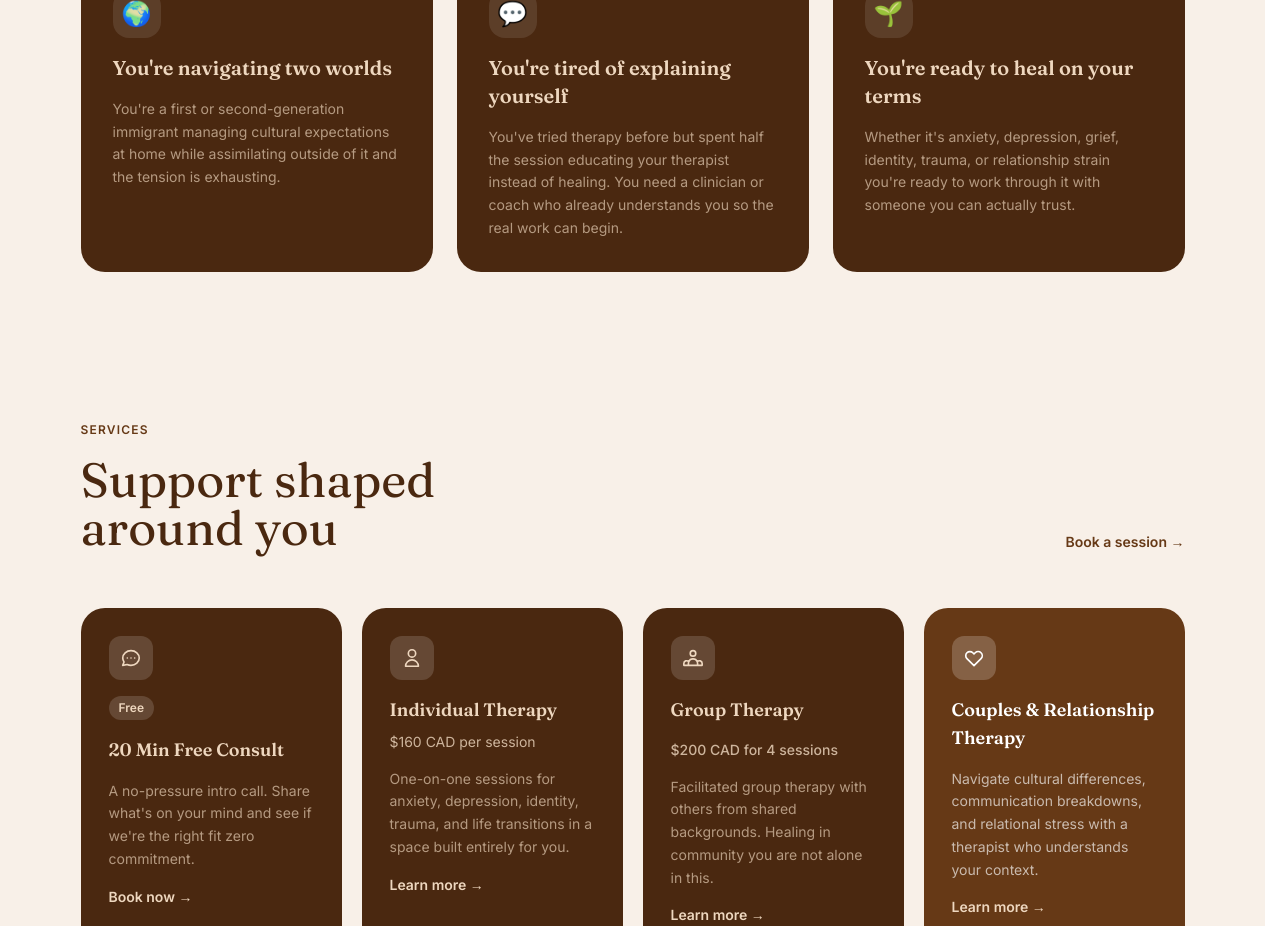
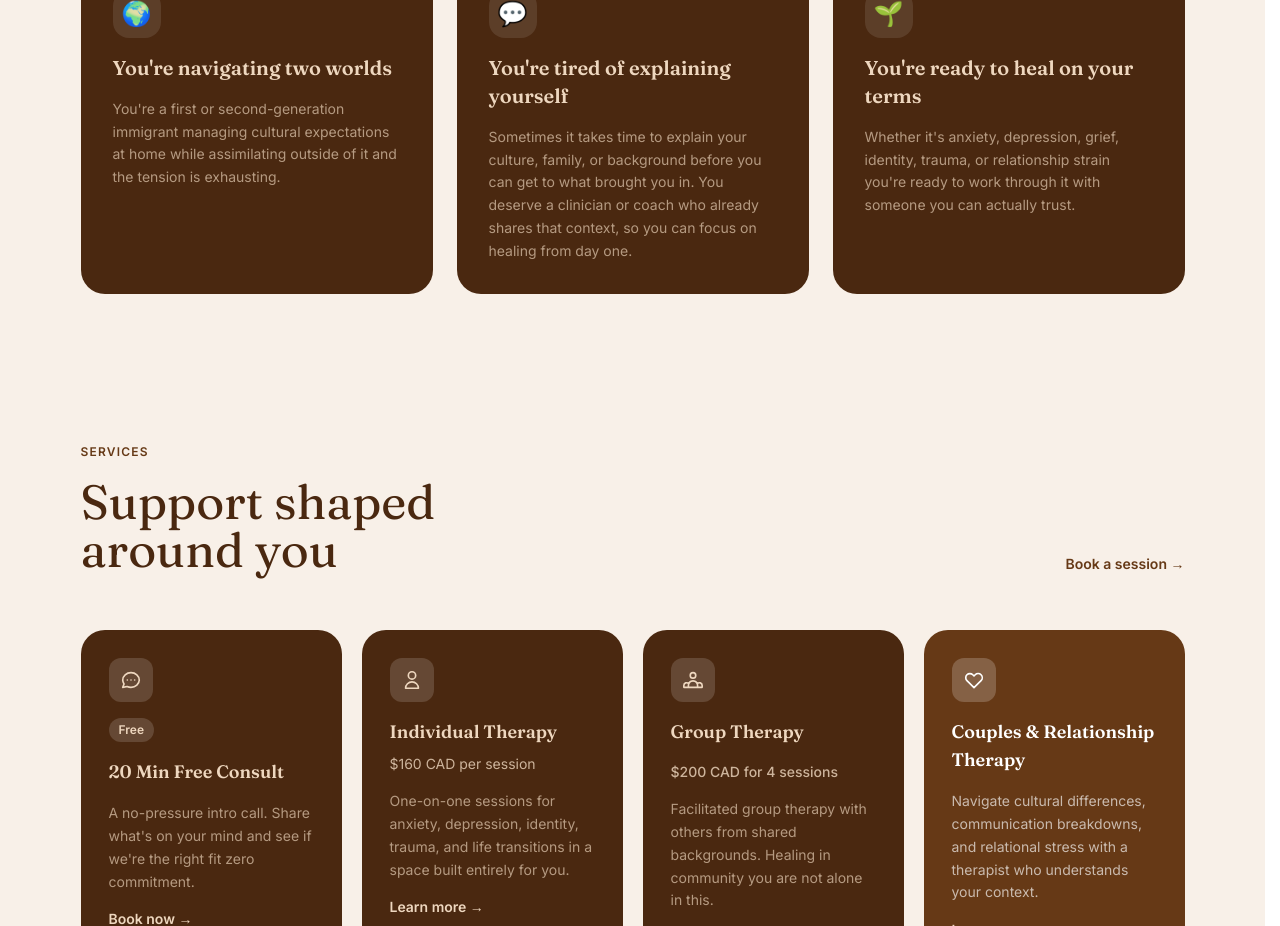
Before and after one commit to tomideojuoko/solacewave, a React (Vite) app: page / in a window 1280 px wide. Shown: the part 1860-2786 px from the top of the page. Built offline with nearby package versions, Linux system fonts and the light colour scheme; a web font is replaced by a local one.

Commit message:
Soften 'tired of explaining yourself' card copy
Co-Authored-By: Claude Opus 5.5 <noreply@anthropic.com>
Claude-Session: https://claude.ai/code/session_01NzDjhKpqdsQLVEpyVPrNBd

```diff
--- a/src/components/WhoWeServe.jsx
+++ b/src/components/WhoWeServe.jsx
@@ -13,7 +13,7 @@ const cards = [
     titleClass: 'text-sand',
     textClass: 'text-sand/65',
     title: "You're tired of explaining yourself",
-    text: "You've tried therapy before but spent half the session educating your therapist instead of healing. You need a clinician or coach who already understands you so the real work can begin.",
+    text: "Sometimes it takes time to explain your culture, family, or background before you can get to what brought you in. You deserve a clinician or coach who already shares that context, so you can focus on healing from day one.",
   },
   {
     icon: '🌱',
```
